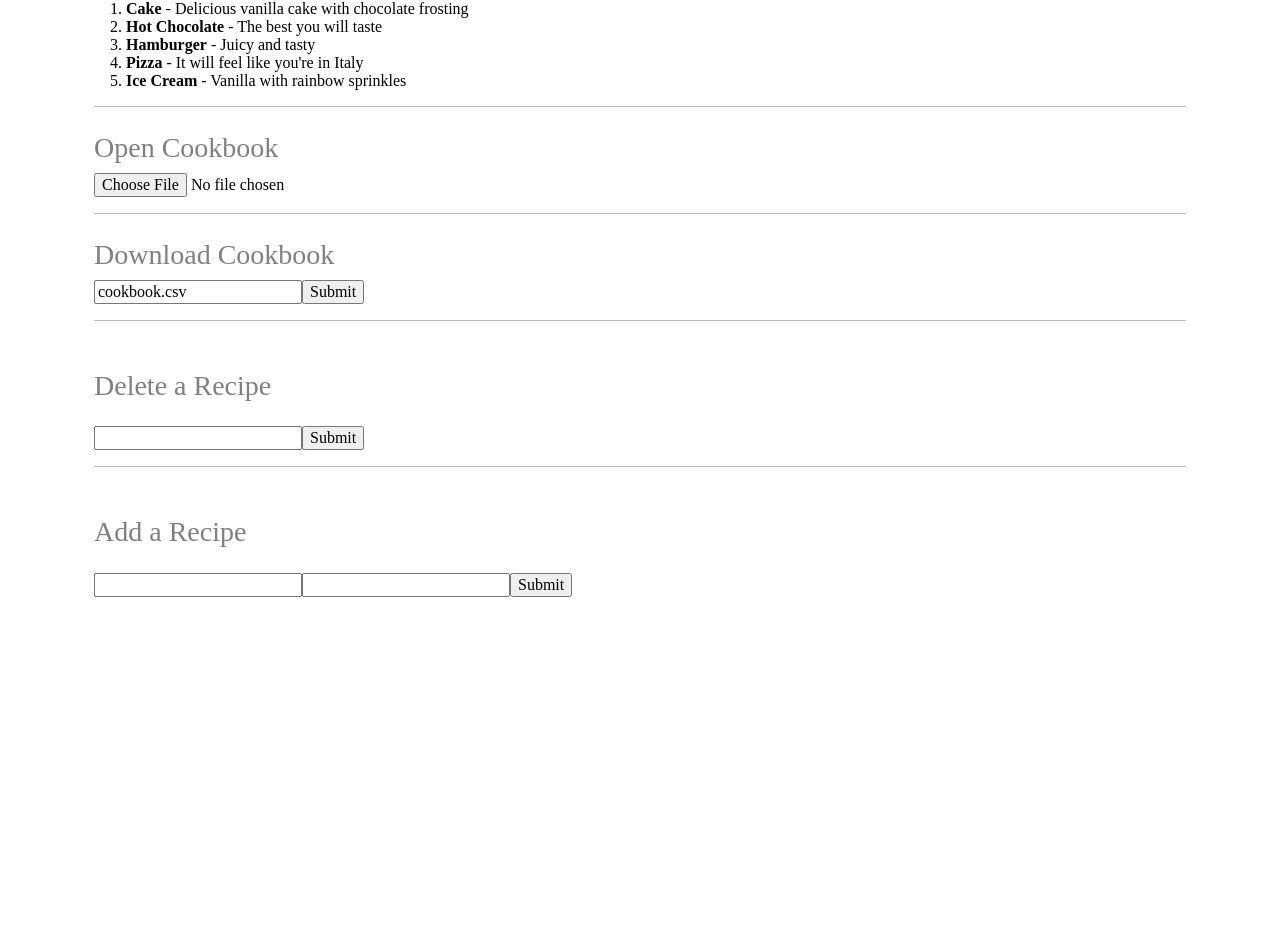
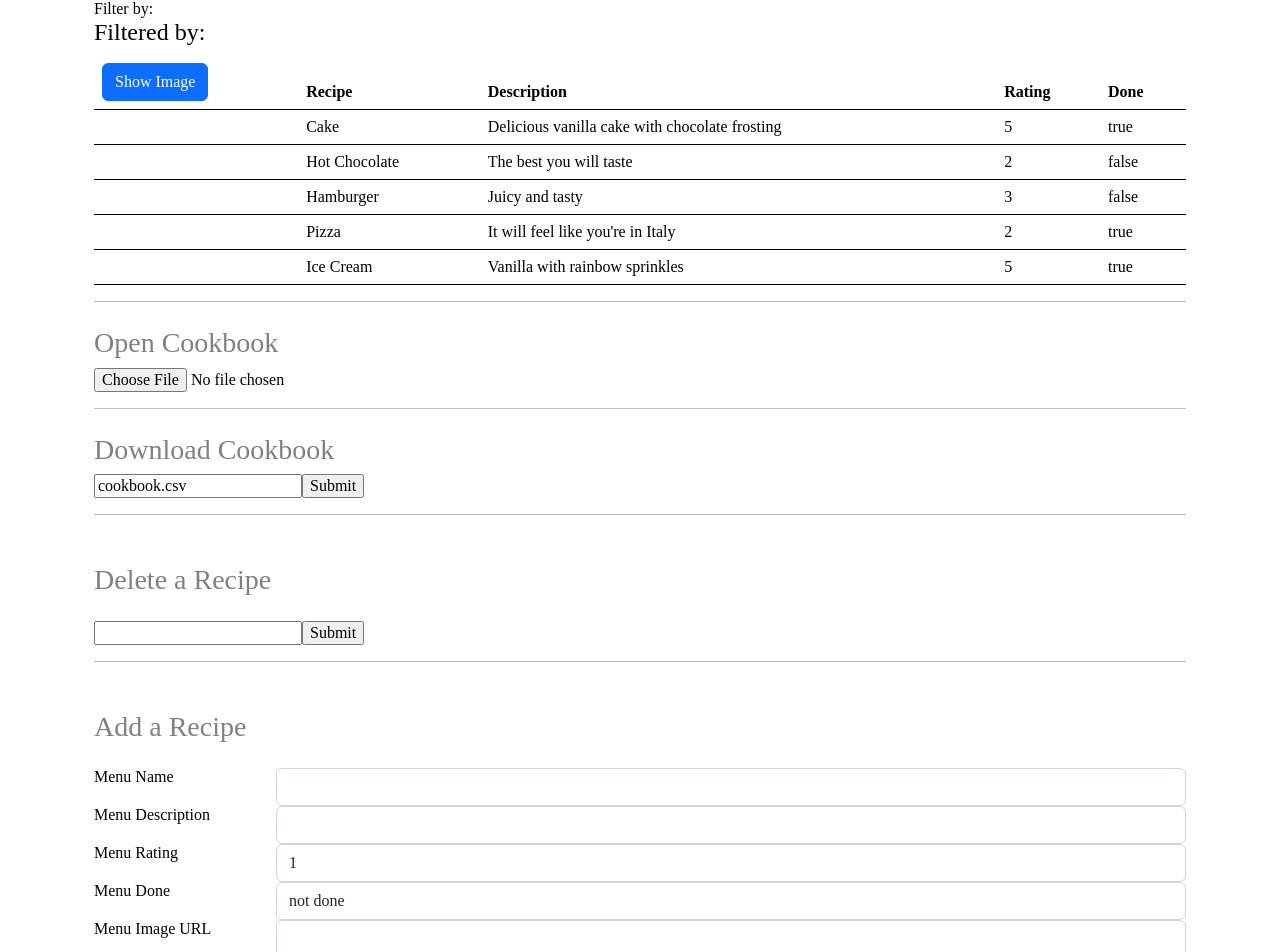
Before and after one commit to MSubsea/ng-cookbook, an Angular app: page / in a window 1280 px wide. Shown: the part 110-1062 px from the top of the page. Before the commit the page ends 800 px from the top, so only its background shows below. Built offline with nearby package versions, Linux system fonts and the light colour scheme.

Commit message:
Adjust adding recipe

```diff
--- a/src/app/cookbook/cookbook.component.html
+++ b/src/app/cookbook/cookbook.component.html
@@ -5,12 +5,41 @@
 
     </div>
     <div class="card-body">
-
-        <ol>
-            <li *ngFor="let item of myCookbook.all()">
-                <b>{{item.name}}</b> - {{item.description}}
-            </li>
-        </ol>
+        <div class='row'>
+            <div class='col-md-2'>Filter by:</div>
+            <div class='col-md-4'>
+              <!--<input type='text' [(ngModel)]='listFilter' /> -->
+            </div>
+        </div>
+        <div class='row'>
+            <div class='col-md-6'>
+              <h4>Filtered by: </h4>
+          </div>
+        </div>
+        <table class='table' *ngIf="filteredRecipes.length">
+            <thead>
+              <tr>
+                <th>
+                  <button class='btn btn-primary' (click)="toggleImage()">
+                    {{ showImage ? "Hide" : "Show" }} Image
+                  </button>
+                </th>
+                <th>Recipe</th>
+                <th>Description</th>
+                <th>Rating</th>
+                <th>Done</th>
+              </tr>
+            </thead>
+            <tbody>
+              <tr *ngFor="let recipe of filteredRecipes">
+                  <td><img *ngIf="showImage" [src]="recipe.imageUrl" [title]="recipe.name" [style.width.px]="imageWidth" [style.margin.px]="imageMargin"></td>
+                  <td>{{recipe.name}}</td>
+                  <td>{{recipe.description}}</td>
+                  <td>{{recipe.rating}}</td>
+                  <td>{{recipe.done}}</td>
+              </tr>
+            </tbody>
+          </table>
     </div>
     <hr>
     <form class="mt-4">
@@ -36,10 +65,36 @@
     <div class="card-body mt-5">
         <h3 style="color: grey;">Add a Recipe</h3>
         <form class="mt-4">
-
-            <input type="text" id="menuname">
-            <input type="text" id="menudesc">
-            <input type="submit" id="addsubmit">
+            <div class="form-group d-flex">
+              <label for="menuname" class="col-sm-2 control-label">Menu Name</label>
+              <input type="text" id="menuname" class="form-control">
+            </div>
+            <div class="form-group d-flex">
+              <label for="menudesc" class="col-sm-2 control-label">Menu Description</label>
+              <input type="text" id="menudesc" class="form-control">
+            </div>
+            <div class="form-group d-flex">
+              <label for="menurating" class="col-sm-2 control-label">Menu Rating</label>
+              <select class="form-control" id="menurating">
+                <option>1</option>
+                <option>2</option>
+                <option>3</option>
+                <option>4</option>
+                <option>5</option>
+              </select>
+            </div>
+            <div class="form-group d-flex">
+              <label for="menudone" class="col-sm-2 control-label">Menu Done</label>
+              <select class="form-control" id="menudone">
+                <option>not done</option>
+                <option>done</option>
+              </select>
+            </div>
+            <div class="form-group d-flex">
+              <label for="menuimageurl" class="col-sm-2 control-label">Menu Image URL</label>
+              <input type="text" id="menuimageurl" class="form-control">
+            </div>
+            <input type="submit" id="addsubmit" class="btn btn-primary">
         </form>
     </div>
 </div>
--- a/src/app/cookbook/cookbook.component.ts
+++ b/src/app/cookbook/cookbook.component.ts
@@ -15,6 +15,27 @@ export class CookbookComponent implements OnInit {
   sub!: Subscription;
   filteredRecipes: Recipe[] = [];
   errorMessage: string = "";
+  imageWidth: number = 70;
+  imageMargin: number = 2;
+  showImage:boolean = false;
+  private _listFilter:string = "";
+  private _nextId = -1;
+
+  get listFilter():string {
+    return this._listFilter;
+  }
+
+  set listFilter(value:string) {
+    this._listFilter = value;
+    this.filteredRecipes = this.performFilter(value);
+  }
+
+  performFilter(filterBy: string): Recipe[] {
+    return this.myCookbook.all().filter((recipe: Recipe) => {
+      let n:string = recipe.name.toLowerCase()
+      return n.includes(this.listFilter.toLowerCase());
+    })
+  }
 
   constructor(private recipeService:RecipeService) {
     this.myCookbook = new Cookbook()
@@ -22,6 +43,10 @@ export class CookbookComponent implements OnInit {
     this.myCookbook.add_recipe(menu1);
     let menu2 = new Recipe("Maki", "japanese Sushi");
     this.myCookbook.add_recipe(menu2);  */
+  }
+
+  toggleImage() {
+    this.showImage = !this.showImage;
   }
 
   deleteMenu() {
@@ -38,10 +63,21 @@ export class CookbookComponent implements OnInit {
   addMenu() {
     const name:HTMLInputElement = <HTMLInputElement>document.getElementById("menuname");
     const desc:HTMLInputElement = <HTMLInputElement>document.getElementById("menudesc");
+    const rating:HTMLInputElement = <HTMLInputElement>document.getElementById("menurating");
+    const done:HTMLInputElement = <HTMLInputElement>document.getElementById("menudone");
+    const imageUrl:HTMLInputElement = <HTMLInputElement>document.getElementById("menuimageurl");
     const newRecipe = new Recipe(name.value, desc.value);
+    newRecipe.rating = parseInt(rating.value, 10);
+    newRecipe.done = done.value === "done";
+    newRecipe.imageUrl = imageUrl.value;
+    newRecipe.recipeId = this._nextId;
+    this._nextId += 1;
     this.myCookbook.add_recipe(newRecipe);
     name.value = "";
     desc.value = "";
+    rating.value = "1";
+    done.value = "not done"
+    imageUrl.value = "";
   }
 
   uploadFromCsv() {
@@ -99,6 +135,7 @@ export class CookbookComponent implements OnInit {
   }
 
   ngOnInit(): void {
+    this.listFilter = "";
     this.sub = this.recipeService.getRecipes().subscribe({
       next: recipes => {
         recipes.forEach(recipe => {
@@ -107,6 +144,9 @@ export class CookbookComponent implements OnInit {
           new_recipe.imageUrl = recipe.imageUrl;
           new_recipe.done = recipe.done;
           new_recipe.recipeId = recipe.recipeId;
+          if (recipe.recipeId >= this._nextId) {
+            this._nextId = recipe.recipeId + 1;
+          }
           this.myCookbook.add_recipe(new_recipe);
         })
         this.filteredRecipes = this.myCookbook.all();
```
